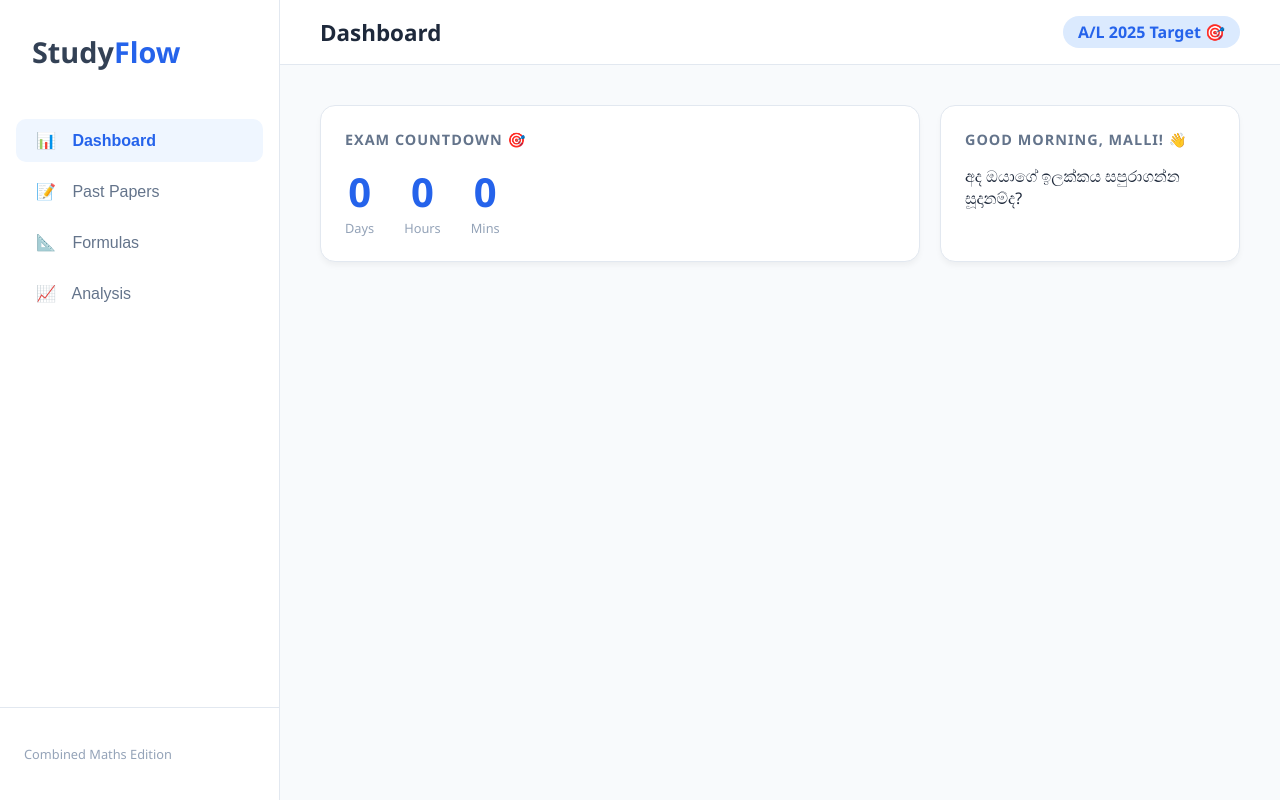
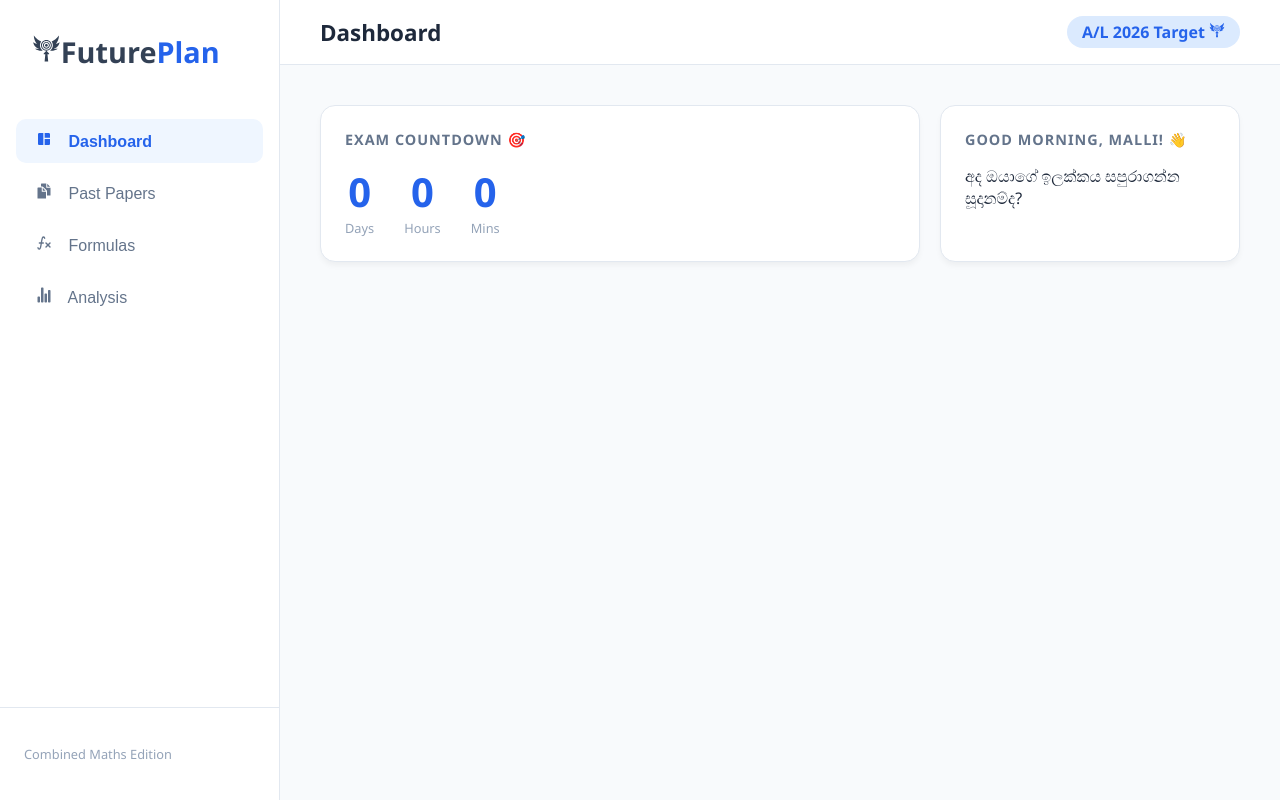
Before and after one commit to lakshan-beast/Future-Plan, a React (Vite) app: page / in a window 1280 px wide. Built offline with nearby package versions, Linux system fonts and the light colour scheme.

Commit message:
Add icons to sidebar navigation and update target year in header

```diff
--- a/src/App.jsx
+++ b/src/App.jsx
@@ -213,6 +213,12 @@
 import { useState } from "react";
 import Dashboard from "./pages/Dashboard";
 
+import { MdSpaceDashboard } from "react-icons/md";
+import { IoDocumentsSharp, IoStatsChart } from "react-icons/io5";
+
+import { GiFlyingTarget } from "react-icons/gi";
+import { TbMathFunction } from "react-icons/tb";
+
 function App() {
   const [activeTab, setActiveTab] = useState("dashboard");
 
@@ -220,32 +226,46 @@ function App() {
     <div className="app-container">
       <aside className="sidebar">
         <div className="logo">
-          Study<span>Flow</span>
+          <GiFlyingTarget />
+          Future<span>Plan</span>
+          {/* <p>Lorem ipsum dolor sit, amet consectetur adipisicing elit.</p> */}
         </div>
 
         <nav className="nav-menu">
           <button
             className={activeTab === "dashboard" ? "active" : ""}
             onClick={() => setActiveTab("dashboard")}>
-            <span className="icon">📊</span> Dashboard
+            <span className="icon">
+              <MdSpaceDashboard />
+            </span>{" "}
+            Dashboard
           </button>
 
           <button
             className={activeTab === "papers" ? "active" : ""}
             onClick={() => setActiveTab("papers")}>
-            <span className="icon">📝</span> Past Papers
+            <span className="icon">
+              <IoDocumentsSharp />
+            </span>{" "}
+            Past Papers
           </button>
 
           <button
             className={activeTab === "formulas" ? "active" : ""}
             onClick={() => setActiveTab("formulas")}>
-            <span className="icon">📐</span> Formulas
+            <span className="icon">
+              <TbMathFunction />
+            </span>{" "}
+            Formulas
           </button>
 
           <button
             className={activeTab === "analysis" ? "active" : ""}
             onClick={() => setActiveTab("analysis")}>
-            <span className="icon">📈</span> Analysis
+            <span className="icon">
+              <IoStatsChart />
+            </span>{" "}
+            Analysis
           </button>
         </nav>
 
@@ -258,7 +278,9 @@ function App() {
       <main className="main-content">
         <header className="top-bar">
           <h1>{activeTab.charAt(0).toUpperCase() + activeTab.slice(1)}</h1>
-          <div className="user-info">A/L 2025 Target 🎯</div>
+          <div className="user-info">
+            A/L 2026 Target <GiFlyingTarget />
+          </div>
         </header>
 
         <section className="page-render">
```
